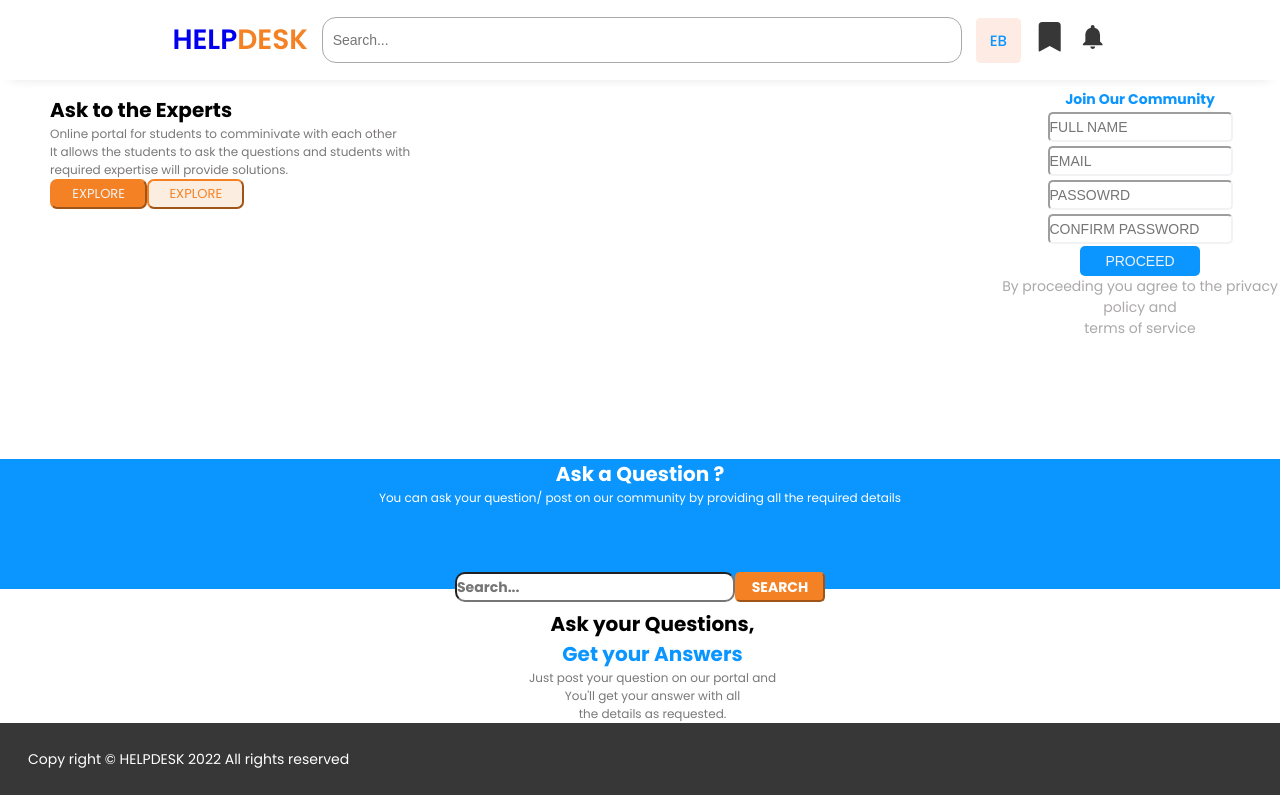
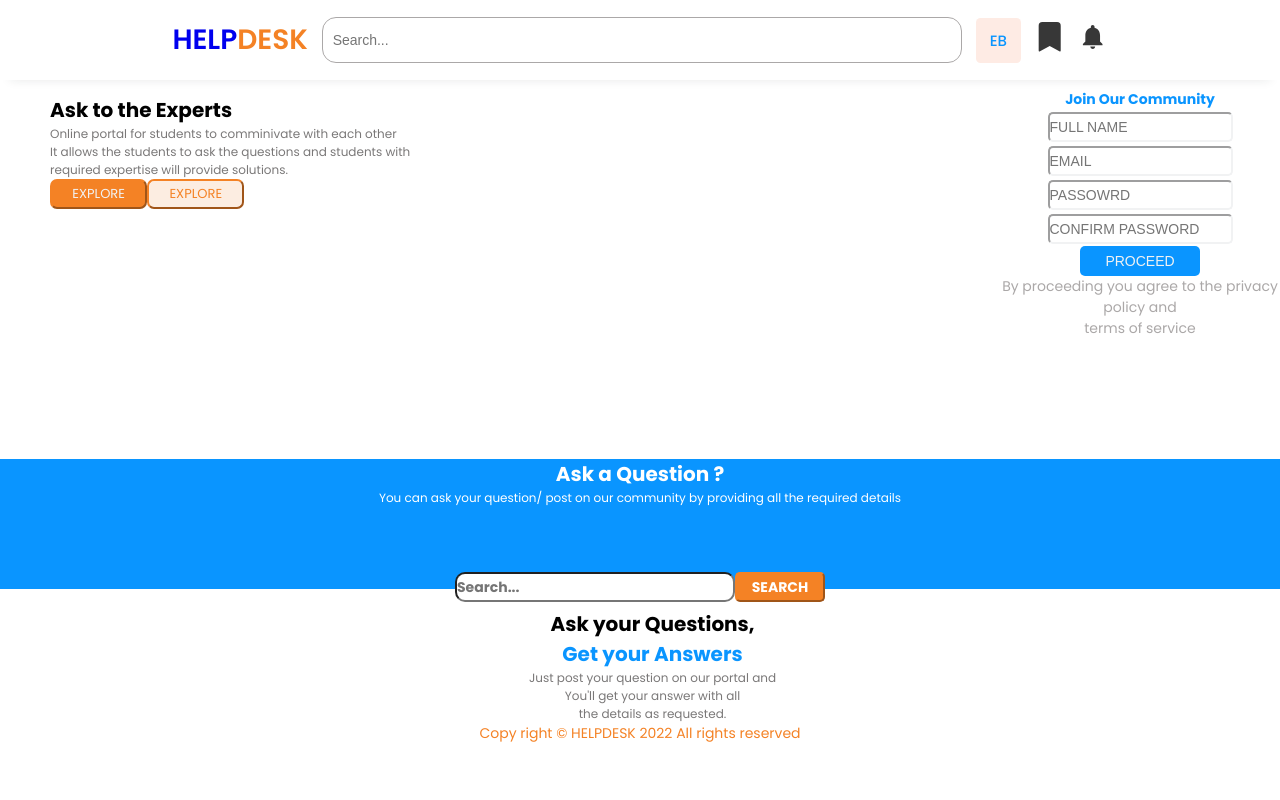
Before and after one commit to Ebenezr/HelpDesk, a React (Vite) app: page / in a window 1280 px wide. Built offline with nearby package versions, Linux system fonts and the light colour scheme.

Commit message:
copy right footer #6

```diff
--- a/src/components/Navbar/Footer.jsx
+++ b/src/components/Navbar/Footer.jsx
@@ -1,8 +1,17 @@
 import React from "react";
+
+const styles = {
+  main__footer: {
+    backgroundColor: "#fff",
+    textAlign: "center",
+    color: "#f48225",
+
+  }
+}
 
 function Footer() {
   return (
-    <footer className="main__footer">
+    <footer style = {styles.main__footer}>
       <small className="footer-text">
         Copy right © HELPDESK 2022 All rights reserved
       </small>
```
